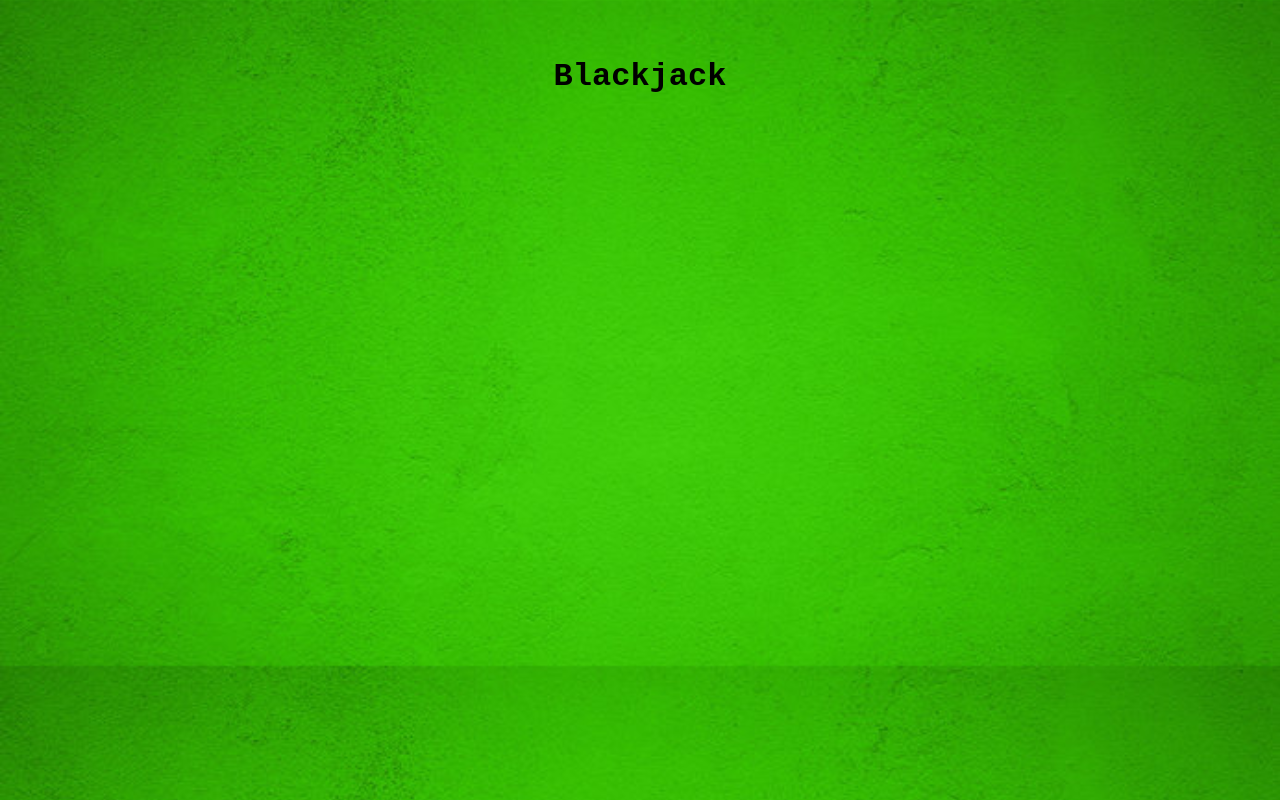
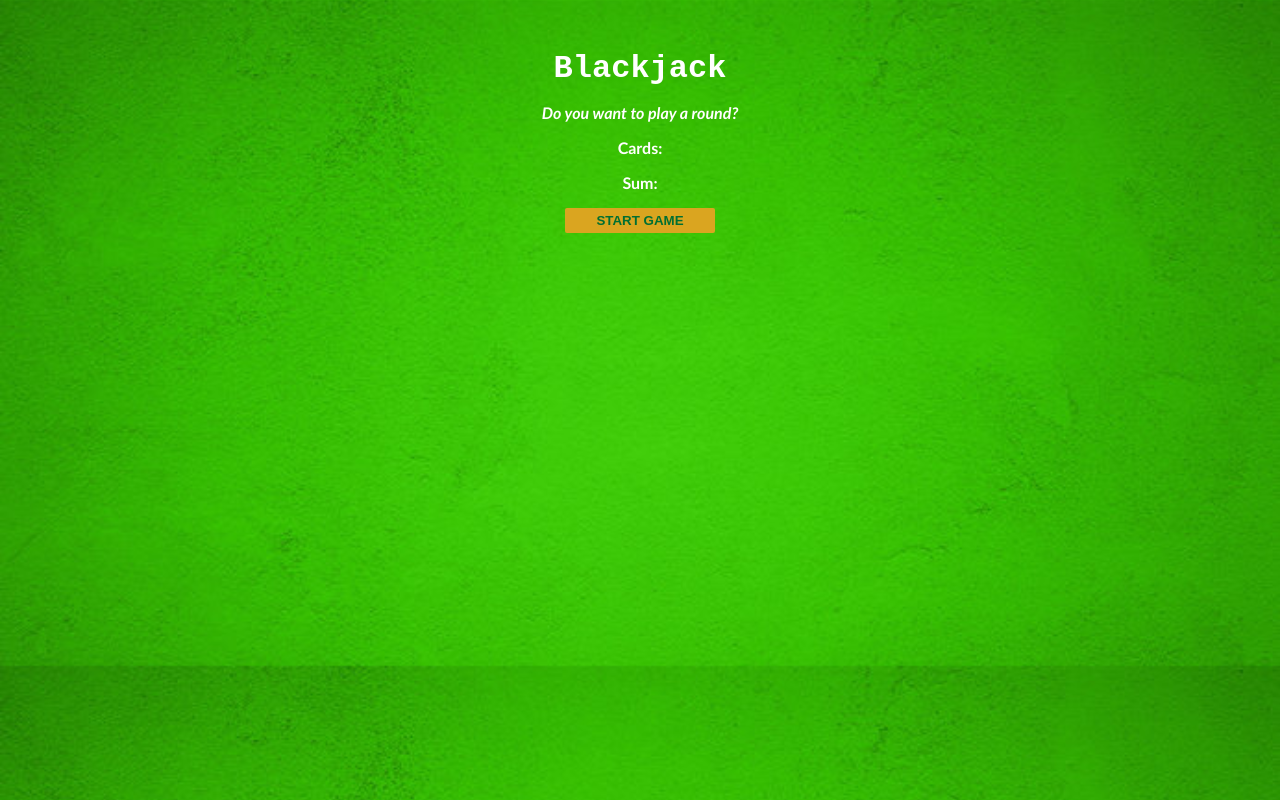
Before and after one commit to FardinAhmed3/Scrimba-JavaScript, a plain HTML site: page Scrimba/Blackjack Game/index.html in a window 1280 px wide. Drawn offline with Linux system fonts and the light colour scheme.

Commit message:
Structured folders

```diff
--- a/Blackjack Game/index.css
+++ /dev/null
@@ -1,22 +0,0 @@
-h1  {
-    margin: auto;
-    padding-top: 50px;
-    border: 5px;
-    border-radius: 10px;
-    text-align: center;
-    font-family:'Courier New', Courier, monospace;
-    font: bold;
-    outline-color: blueviolet;
-}
-
-body{
-    background-image: url("table.jpg");
-    background-size: cover;
-    font-family: -apple-system, BlinkMacSystemFont, 'Segoe UI', Roboto, Oxygen, Ubuntu, Cantarell, 'Open Sans', 'Helvetica Neue', sans-serif;
-    font-weight: bold;
-    text-align: center;
-}
-
-#message-el{
-
-}
--- /dev/null
+++ b/Scrimba/Blackjack Game/index.css
@@ -0,0 +1,36 @@
+h1  {
+    margin: auto;
+    padding-top: 50px;
+    border: 5px;
+    border-radius: 10px;
+    text-align: center;
+    font-family:'Courier New', Courier, monospace;
+    font: bold;
+    outline-color: blueviolet;
+}
+
+body{
+    background-image: url("table.jpg");
+    background-size: cover;
+    font-family: 'Trebuchet MS', 'Lucida Sans Unicode', 'Lucida Grande', 'Lucida Sans', Arial, sans-serif;
+    font-weight: bold;
+    text-align: center;
+    color:white;
+    margin: auto;
+}
+
+#message-el{
+    font-style: italic;
+}
+
+
+button {
+    color: #016f32;
+    width: 150px;
+    background: goldenrod;
+    padding-top: 5px;
+    padding-bottom: 5px;
+    font-weight: bold;
+    border: none;
+    border-radius: 2px;
+}
--- a/Blackjack Game/index.html
+++ b/Scrimba/Blackjack Game/index.html
@@ -3,8 +3,16 @@
     <head>
         <link rel="stylesheet" href="index.css"></style>
     </head>
+
     <body>
         <h1>Blackjack</h1>
+        <p id="message-el">Do you want to play a round?</p>
+        <div>
+        <p>Cards:</p>
+        <p>Sum:</p>
+        <button onclick="startGame()">START GAME</button>
+
+    </div>
         <script src="index.js"></script>
     </body>
 </html>
--- a/Blackjack Game/index.js
+++ b/Scrimba/Blackjack Game/index.js
@@ -7,22 +7,23 @@ let isAlive=true
 let message=""
 
 
-if(sum <21){
+messageEl=document.getElementById("message-el")
+
+function startGame(){
+    if(sum <21){
     message=("Do you want to draw a new card?")
-} else if(sum === 21){
+    } else if(sum === 21){
     message=("Blackjack!")
     hasBlackJack=true
-} else {
+    } else {
     message=("You're out!")
     isAlive=false
+    }
+
+    messageEl.textContent=message
+
 }
-let age=21
 
-if(age<21){
-    console.log("You can not enter the game!")
-}else{
-    console.log("Welcome")
-}
 
 console.log(hasBlackJack)
 console.log(isAlive)
```
Also changed, not shown: Scrimba/Blackjack Game/table.jpg (renamed from Blackjack Game/table.jpg).
